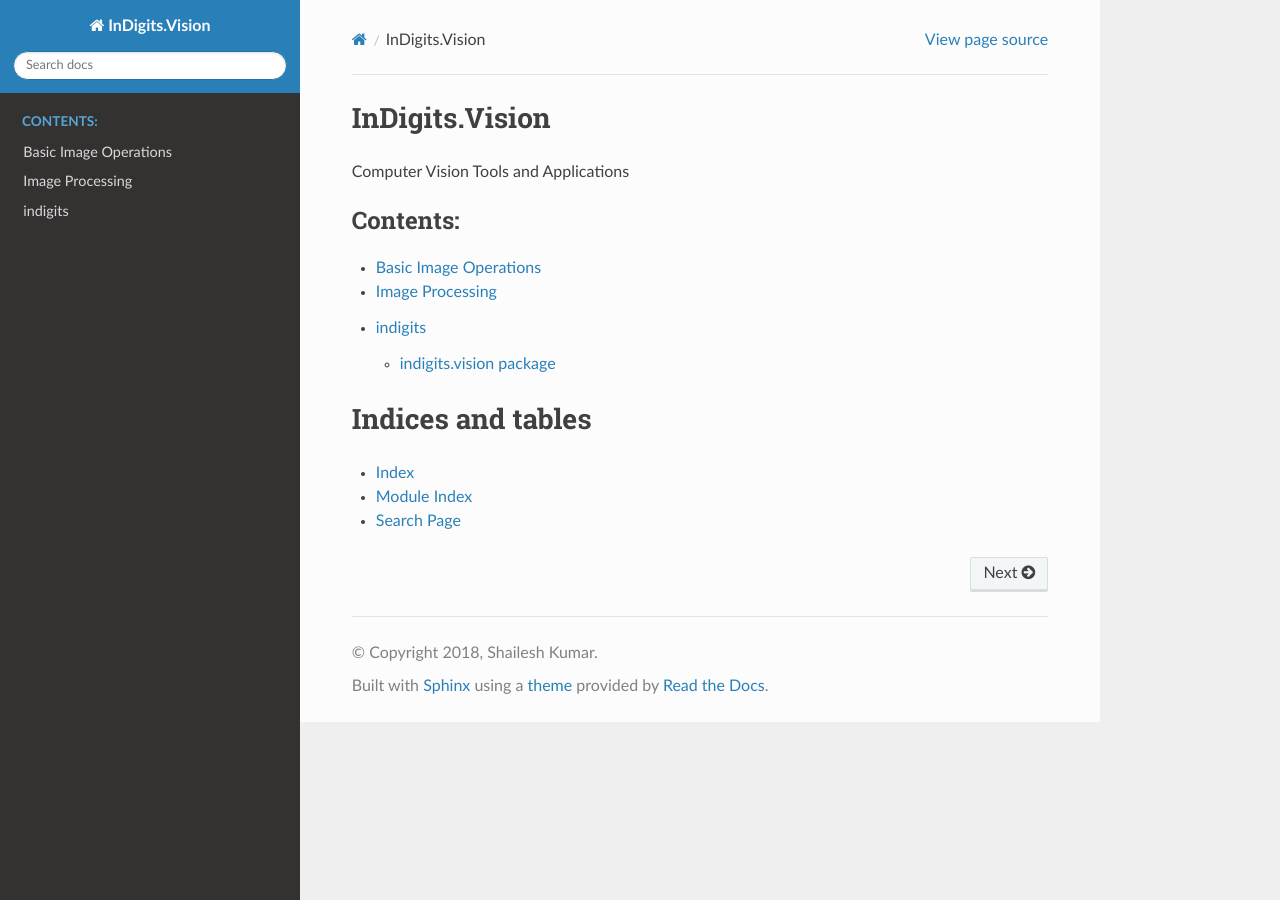
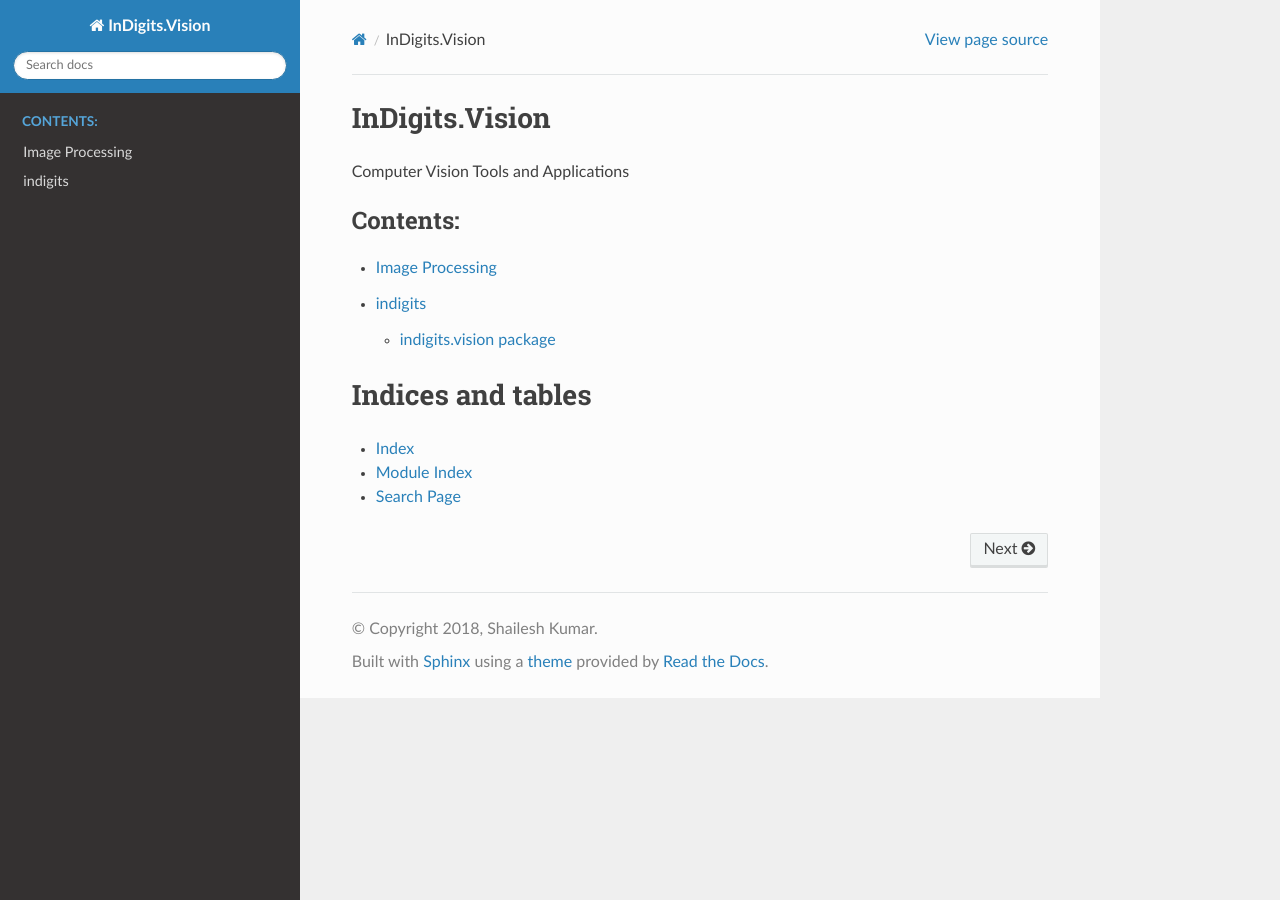
Before and after one commit to carnotresearch/cr-vision, a Sphinx documentation site: the page built from docs/index.rst, in a window 1280 px wide. Built offline with Sphinx 7.4.7 and the Read the Docs theme 2.0.0, drawn with Linux system fonts in a browser that asks for light colours; pages that are not in the unit, such as notebooks, are missing from menus.

```diff
--- a/docs/conf.py
+++ b/docs/conf.py
@@ -40,7 +40,7 @@ release = ''
 # extensions coming with Sphinx (named 'sphinx.ext.*') or your custom
 # ones.
 extensions = [
-    'nbsphinx',
+    # 'nbsphinx',
     'sphinx.ext.autodoc',
     'sphinx.ext.doctest',
     'sphinx.ext.intersphinx',
--- a/docs/image_processing/index.rst
+++ b/docs/image_processing/index.rst
@@ -4,5 +4,3 @@ Image Processing
 .. toctree::
    :maxdepth: 2
    :caption: Contents:
-
-   nb_effects
--- a/docs/index.rst
+++ b/docs/index.rst
@@ -11,7 +11,6 @@ Computer Vision Tools and Applications
    :maxdepth: 2
    :caption: Contents:
 
-   nb_basic_image_operations
    image_processing/index
    source/modules
 
```
